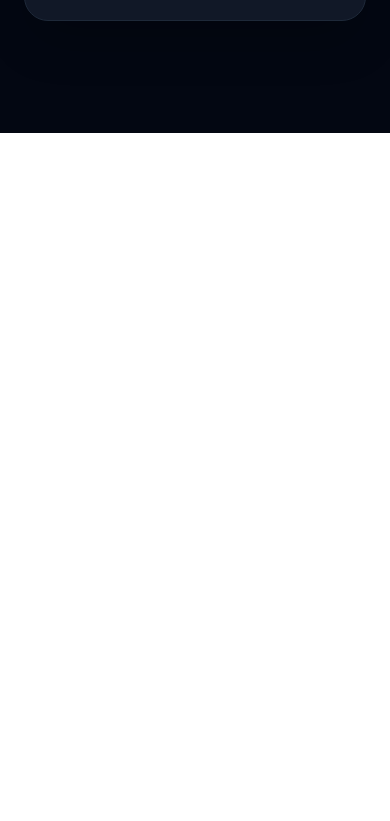
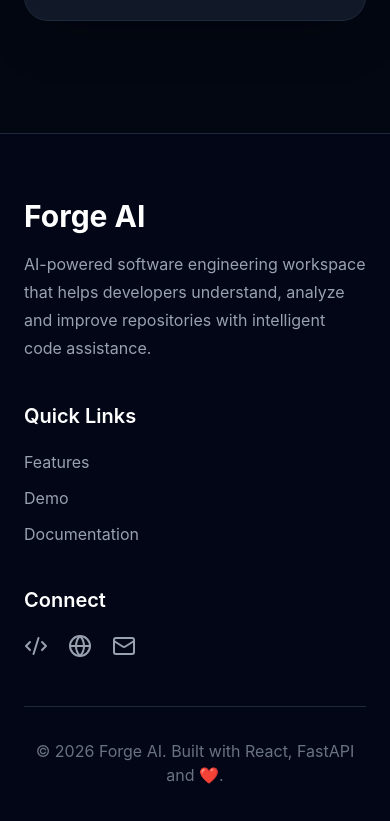
Before and after one commit to venudhar06/forge-ai, a React app in the folder frontend/: page / in a window 390 px wide. Shown: the part 5852-6673 px from the top of the page. Before the commit the page ends 5985 px from the top, so only its background shows below. Built offline with nearby package versions, Linux system fonts and the light colour scheme; the HTML template or start-up script is replaced by a standard one.

Commit message:
feat: create responsive landing page footer

```diff
--- a/frontend/src/App.jsx
+++ b/frontend/src/App.jsx
@@ -3,6 +3,8 @@
 import Features from "./components/Features";
 import HowItWorks from "./components/HowItWorks";
 import DemoPreview from "./components/DemoPreview";
+import Footer from "./components/Footer";
+
 function App() {
   return (
     <div className="bg-[#030712]">
@@ -11,6 +13,7 @@
       <Features />
       <HowItWorks />
       <DemoPreview />
+      <Footer />
     </div>
   );
 }
--- a/frontend/src/components/Footer.jsx
+++ b/frontend/src/components/Footer.jsx
@@ -0,0 +1,93 @@
+import { Globe, Mail, Code2 } from "lucide-react";
+
+function Footer() {
+  return (
+    <footer className="bg-[#020617] border-t border-gray-800 py-16 px-6">
+      <div className="max-w-7xl mx-auto">
+
+        <div className="grid grid-cols-1 md:grid-cols-3 gap-10">
+
+          {/* Left */}
+          <div>
+            <h2 className="text-3xl font-bold text-white">
+              Forge AI
+            </h2>
+
+            <p className="mt-4 text-gray-400 leading-7">
+              AI-powered software engineering workspace that helps developers
+              understand, analyze and improve repositories with intelligent
+              code assistance.
+            </p>
+          </div>
+
+          {/* Center */}
+          <div>
+            <h3 className="text-xl font-semibold text-white mb-5">
+              Quick Links
+            </h3>
+
+            <ul className="space-y-3">
+              <li>
+                <a
+                  href="#features"
+                  className="text-gray-400 hover:text-blue-400 transition"
+                >
+                  Features
+                </a>
+              </li>
+
+              <li>
+                <a
+                  href="#demo"
+                  className="text-gray-400 hover:text-blue-400 transition"
+                >
+                  Demo
+                </a>
+              </li>
+
+              <li>
+                <a
+                  href="#"
+                  className="text-gray-400 hover:text-blue-400 transition"
+                >
+                  Documentation
+                </a>
+              </li>
+            </ul>
+          </div>
+
+          {/* Right */}
+          <div>
+            <h3 className="text-xl font-semibold text-white mb-5">
+              Connect
+            </h3>
+
+            <div className="flex gap-5">
+
+              <a href="#" className="text-gray-400 hover:text-blue-400 transition">
+                <Code2 size={24} />
+              </a>
+
+              <a href="#" className="text-gray-400 hover:text-blue-400 transition">
+                <Globe size={24} />
+              </a>
+
+              <a href="#" className="text-gray-400 hover:text-blue-400 transition">
+                <Mail size={24} />
+              </a>
+
+            </div>
+          </div>
+
+        </div>
+
+        <div className="mt-12 border-t border-gray-800 pt-8 text-center text-gray-500">
+          © 2026 Forge AI. Built with React, FastAPI and ❤️.
+        </div>
+
+      </div>
+    </footer>
+  );
+}
+
+export default Footer;
```
